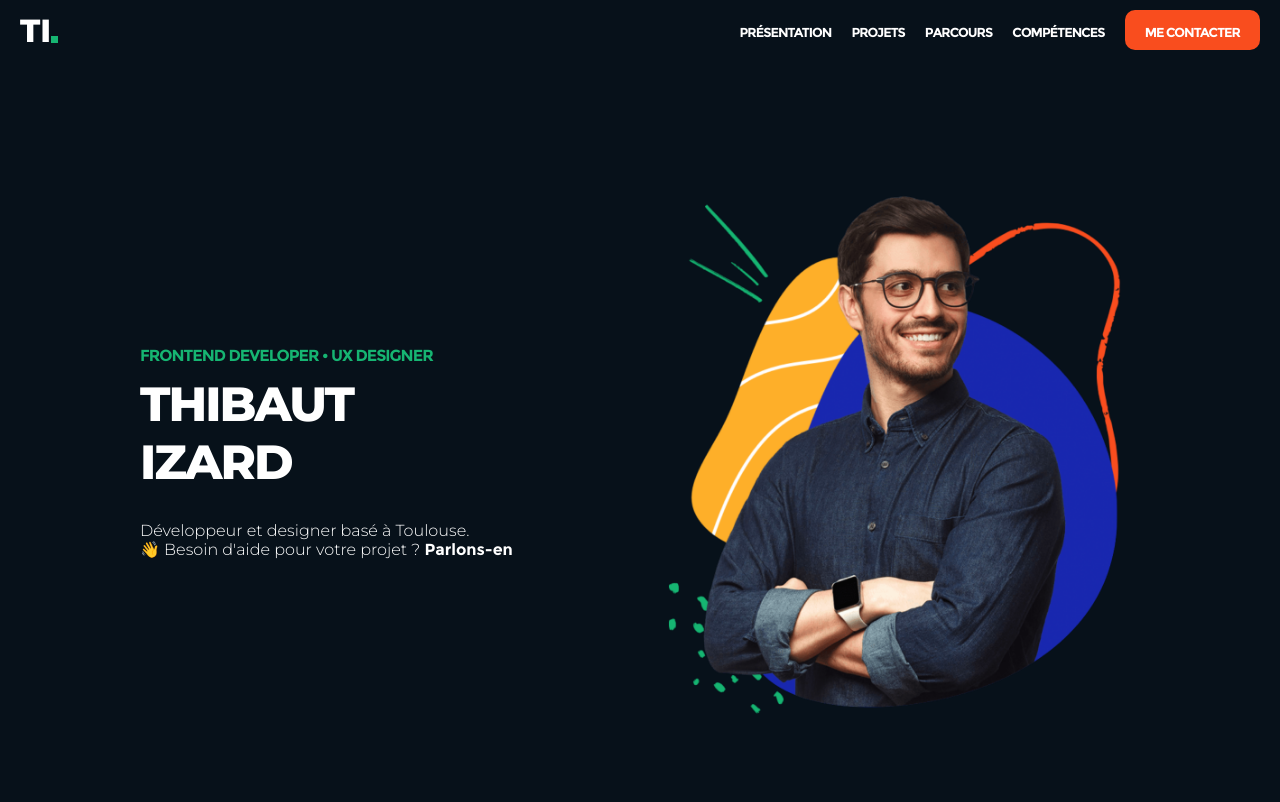
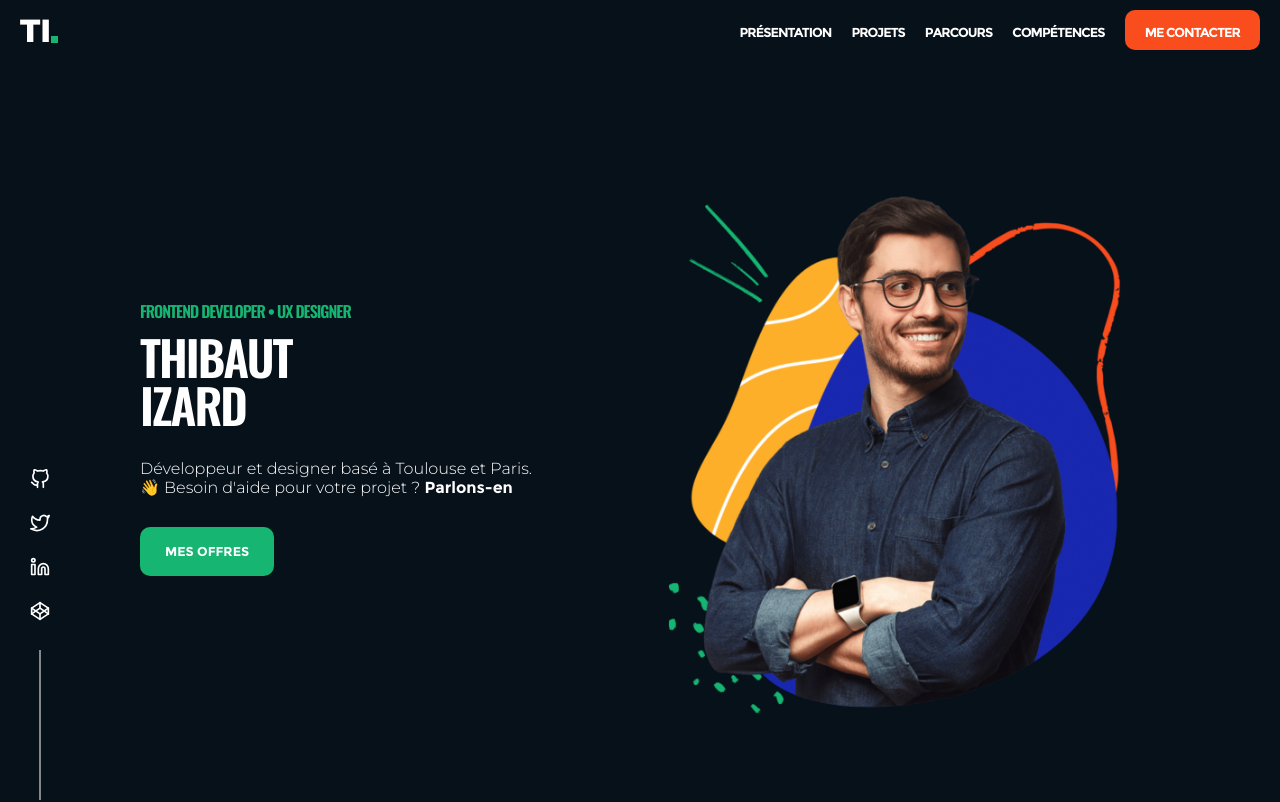
Before and after one commit to thibautizard/portofolio, a plain HTML site: page index.html in a window 1280 px wide. Shown: the top 802 px of the page. Drawn offline with Linux system fonts and the light colour scheme.

Commit message:
Ajout de fonts et creation des liens RS

```diff
--- a/index.html
+++ b/index.html
@@ -10,6 +10,7 @@
         <title>Portofolio</title>
         <meta name="description" content="">
         <meta name="viewport" content="width=device-width, initial-scale=1">
+        <link rel="stylesheet" href="styles/fonts.css">
         <link rel="stylesheet" href="styles/global.css">
     </head>
     <body>
@@ -44,12 +45,10 @@
                     <!-- gauche -->
                     <div id="presentation__blocs--gauche">
                         <h4 class="roles"> FRONTEND DEVELOPER • UX DESIGNER </h4>
-                        <div class="names">
-                            <h4 class="name firstname"> THIBAUT</h4>
-                            <h4 class="name lastname"> IZARD</h4>
-                        </div>
-                        <p> Développeur et designer basé à Toulouse.</p>
+                        <h4 class="name"> THIBAUT <br> IZARD</h4>
+                        <p> Développeur et designer basé à Toulouse et Paris.</p>
                         <p> 👋 Besoin d'aide pour votre projet ? <span style="font-weight:600; cursor:pointer;">Parlons-en</span></p>
+                        <button>MES OFFRES</button>
                     </div>
 
                     <!-- droit -->
@@ -131,6 +130,45 @@
             <h4>footer</h4>
         </footer> -->
 
+        <div class="reseaux">
+            <ul class="social__StyledSocialList-anu6nt-0 dVLQAC fade-enter-done">
+                <li>
+                    <a href="https://github.com/thibautizard" aria-label="GitHub" target="_blank" rel="noreferrer">
+                        <svg xmlns="http://www.w3.org/2000/svg" role="img" viewBox="0 0 24 24" fill="none" stroke="currentColor" stroke-width="2" stroke-linecap="round" stroke-linejoin="round" class="feather feather-github">
+                            <title>GitHub</title>
+                            <path d="M9 19c-5 1.5-5-2.5-7-3m14 6v-3.87a3.37 3.37 0 0 0-.94-2.61c3.14-.35 6.44-1.54 6.44-7A5.44 5.44 0 0 0 20 4.77 5.07 5.07 0 0 0 19.91 1S18.73.65 16 2.48a13.38 13.38 0 0 0-7 0C6.27.65 5.09 1 5.09 1A5.07 5.07 0 0 0 5 4.77a5.44 5.44 0 0 0-1.5 3.78c0 5.42 3.3 6.61 6.44 7A3.37 3.37 0 0 0 9 18.13V22"></path>
+                        </svg>
+                    </a>
+                </li>
+
+                <li>
+                    <a href="https://twitter.com/bchiang7" aria-label="Twitter" target="_blank" rel="noreferrer"><svg xmlns="http://www.w3.org/2000/svg" role="img" viewBox="0 0 24 24" fill="none" stroke="currentColor" stroke-width="2" stroke-linecap="round" stroke-linejoin="round" class="feather feather-twitter">
+                        <title>Twitter</title>
+                        <path d="M23 3a10.9 10.9 0 0 1-3.14 1.53 4.48 4.48 0 0 0-7.86 3v1A10.66 10.66 0 0 1 3 4s-4 9 5 13a11.64 11.64 0 0 1-7 2c9 5 20 0 20-11.5a4.5 4.5 0 0 0-.08-.83A7.72 7.72 0 0 0 23 3z"></path></svg></a></li><li><a href="https://www.linkedin.com/in/bchiang7" aria-label="Linkedin" target="_blank" rel="noreferrer">
+                            <svg xmlns="http://www.w3.org/2000/svg" role="img" viewBox="0 0 24 24" fill="none" stroke="currentColor" stroke-width="2" stroke-linecap="round" stroke-linejoin="round" class="feather feather-linkedin">
+                                <title>LinkedIn</title>
+                                <path d="M16 8a6 6 0 0 1 6 6v7h-4v-7a2 2 0 0 0-2-2 2 2 0 0 0-2 2v7h-4v-7a6 6 0 0 1 6-6z"></path>
+                                <rect x="2" y="9" width="4" height="12"></rect>
+                                <circle cx="4" cy="4" r="2"></circle>
+                            </svg>
+                    </a>
+                </li>
+
+                <li>
+                    <a href="https://codepen.io/bchiang7" aria-label="Codepen" target="_blank" rel="noreferrer">
+                        <svg xmlns="http://www.w3.org/2000/svg" role="img" viewBox="0 0 24 24" fill="none" stroke="currentColor" stroke-width="2" stroke-linecap="round" stroke-linejoin="round" class="feather feather-codepen">
+                            <title>CodePen</title>
+                            <polygon points="12 2 22 8.5 22 15.5 12 22 2 15.5 2 8.5 12 2"></polygon>
+                            <line x1="12" y1="22" x2="12" y2="15.5"></line>
+                            <polyline points="22 8.5 12 15.5 2 8.5"></polyline>
+                            <polyline points="2 15.5 12 8.5 22 15.5"></polyline>
+                            <line x1="12" y1="2" x2="12" y2="8.5"></line>
+                        </svg>
+                    </a>
+                </li>
+            </ul>
+        </div>
+
         <script src="scripts/animation.js" async defer></script>
     </body>
 </html>
--- /dev/null
+++ b/styles/fonts.css
@@ -0,0 +1,78 @@
+/* QUATRE TAILLES
+Desktop-xl : 1800px;
+Desktop-medium : 1400px;
+Desktop-small: 1100px
+Tablette : 750px;
+Mobile: 350px;
+*/
+
+@font-face {
+    font-family: 'Montserrat';
+    src: url('./fonts/Montserrat-Regular.ttf');
+    font-style:normal;
+    font-weight: 400;
+    font-display:swap;
+}
+
+@font-face {
+    font-family: 'Montserrat';
+    src: url('./fonts/Montserrat-Bold.ttf');
+    font-style:bold;
+    font-weight: 600;
+    font-display:swap;
+}
+
+@font-face {
+    font-family: 'Montserrat';
+    src: url('./fonts/Montserrat-Light.ttf');
+    font-style:bold;
+    font-weight: 400;
+    font-display:swap;
+}
+
+@font-face {
+    font-family: 'Montserrat';
+    src: url('./fonts/Montserrat-ExtraBold.ttf');
+    font-style:bold;
+    font-weight: 800;
+    font-display:swap;
+}
+
+@font-face {
+    font-family: 'Montserrat';
+    src: url('./fonts/Montserrat-Black.ttf');
+    font-weight: 900;
+    font-display:swap;
+}
+
+@font-face {
+    font-family: 'NotoSans';
+    src: url('./fonts/NotoSans-Regular.ttf');
+    font-style:normal;
+    font-weight: 400;
+    font-display:swap;
+}
+
+@font-face {
+    font-family: 'Oswald';
+    src: url('./fonts/Oswald-Medium.ttf');
+    font-style:normal;
+    font-weight: 400;
+    font-display:swap;
+}
+
+
+@font-face {
+    font-family: 'Oswald';
+    src: url('./fonts/Oswald-SemiBold.ttf');
+    font-style:bold;
+    font-weight: 700;
+    font-display:swap;
+}
+
+@font-face {
+    font-family: 'Oswald';
+    src: url('./fonts/Oswald-Light.ttf');
+    font-weight: 200;
+    font-display:swap;
+}
--- a/styles/global.css
+++ b/styles/global.css
@@ -1,57 +1,4 @@
-/* QUATRE TAILLES
-Desktop-xl : 1800px;
-Desktop-medium : 1400px;
-Desktop-small: 1100px
-Tablette : 750px;
-Mobile: 350px;
-*/
 
-@font-face {
-    font-family: 'Montserrat';
-    src: url('./fonts/Montserrat-Regular.ttf');
-    font-style:normal;
-    font-weight: 400;
-    font-display:swap;
-}
-
-@font-face {
-    font-family: 'Montserrat';
-    src: url('./fonts/Montserrat-Bold.ttf');
-    font-style:bold;
-    font-weight: 600;
-    font-display:swap;
-}
-
-@font-face {
-    font-family: 'Montserrat';
-    src: url('./fonts/Montserrat-Light.ttf');
-    font-style:bold;
-    font-weight: 400;
-    font-display:swap;
-}
-
-@font-face {
-    font-family: 'Montserrat';
-    src: url('./fonts/Montserrat-ExtraBold.ttf');
-    font-style:bold;
-    font-weight: 800;
-    font-display:swap;
-}
-
-@font-face {
-    font-family: 'Montserrat';
-    src: url('./fonts/Montserrat-Black.ttf');
-    font-weight: 900;
-    font-display:swap;
-}
-
-@font-face {
-    font-family: 'NotoSans';
-    src: url('./fonts/NotoSans-Regular.ttf');
-    font-style:normal;
-    font-weight: 400;
-    font-display:swap;
-}
 
 :root {
     --background-color:#07111a;
@@ -63,6 +10,8 @@ Mobile: 350px;
     font-family: 'Montserrat';
     margin: 0;
     padding:0;
+    border:none;
+    outline:none;
     position:relative;
     object-fit:border-box;
 }
@@ -120,7 +69,22 @@ header nav ul li a {
     font-weight: 600;
     font-size:1.2rem;
     padding: 5px 0;
-    border-bottom: 2px solid transparent;
+}
+
+header nav ul li:hover a::after {
+    width: 100%;
+}
+
+header nav ul li a::after {
+    content: '';
+    background:var(--secondary-color);
+    height:3px;
+    width: 0%;
+    position: absolute;
+    left: 50%;
+    transform:translateX(-50%);
+    bottom: -3px;
+    transition: width .2s ease-in-out;
 }
 
 header nav ul li button {
@@ -136,9 +100,6 @@ header nav ul li button {
     cursor:pointer;
 }
 
-header nav ul li a:hover {
-    border-bottom: 2px solid var(--secondary-color);
-}
 
 /* MAIN */
 
@@ -190,26 +151,37 @@ main section h2 .line {
 }
 
 #presentation__blocs #presentation__blocs--gauche h4.roles {
-    font-weight: 600;
+    font-style: bold;
     letter-spacing: -1px;
     color: var(--secondary-color);
     margin-bottom:10px;
+    font-family: 'Oswald';
 }
 
 #presentation__blocs #presentation__blocs--gauche h4.name {
-    font-weight:700;
+    font-family: 'Oswald';
     letter-spacing: -2px;
     color: var(--primary-color);
     font-size:3rem;
-}
-
-#presentation__blocs #presentation__blocs--gauche .names {
     margin-bottom:30px;
+    line-height: 3rem;
 }
 
 #presentation__blocs #presentation__blocs--gauche p {
    font-weight: 400;
+   margin-bottom: 0px;
 }
+
+#presentation__blocs #presentation__blocs--gauche button {
+    padding: 17px 25px;
+    border-radius: 10px;
+    font-weight: 600;
+    background: var(--secondary-color);
+    color: var(--primary-color);
+    font-size: .8rem;
+    margin: 30px 0;
+    cursor: pointer;
+ }
 
 #presentation__blocs #presentation__blocs--droite img {
     width:100%;
@@ -297,3 +269,39 @@ footer {
     align-items:center;
     background:black;
 }
+
+/* RESEAUX */
+
+.reseaux {
+    position:fixed;
+    bottom:150px;
+    left:30px;
+    width:20px;
+}
+
+.reseaux::after {
+    content: '';
+    height: 150px;
+    width: 1px;
+    background: white;
+    position: absolute;
+    left: 50%;
+    transform: translate(-50%,0);
+}
+
+.reseaux ul {
+    list-style-type: none;
+    display: flex;
+    flex-direction: column;
+    gap: 20px;
+    margin-bottom: 25px;
+}
+
+.reseaux svg {
+    transition: all .1s linear;
+    color:var(--primary-color);
+}
+.reseaux svg:hover {
+    color:var(--secondary-color);
+    transform:translateY(-2px);
+}
```
Also changed, not shown: styles/fonts/Oswald-Bold.ttf (added), styles/fonts/Oswald-ExtraLight.ttf (added), styles/fonts/Oswald-Light.ttf (added), styles/fonts/Oswald-Medium.ttf (added), styles/fonts/Oswald-SemiBold.ttf (added).
